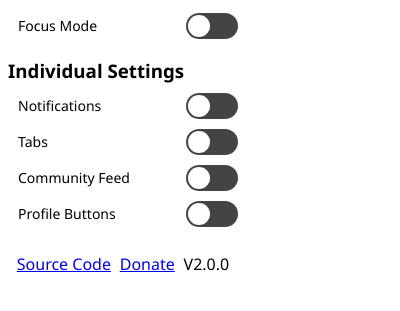
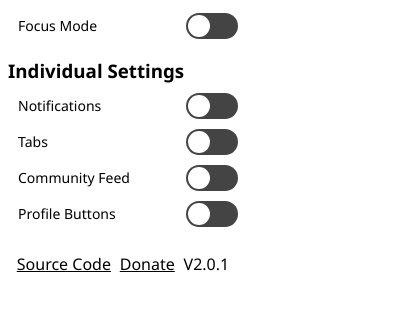
Before and after one commit to Fx64b/skool-focus-extension, a browser extension: page popup.html in a window 400 px wide. Shown: the part 107-418 px from the top of the page. Drawn offline with Linux system fonts and the light colour scheme.

Commit message:
fix(popup): minor styling fix

```diff
--- a/popup.html
+++ b/popup.html
@@ -40,6 +40,12 @@
       h3 {
         font-weight: 600;
         margin-bottom: 10px;
+      }
+
+      a,
+      a:visited,
+      a:active {
+        color: var(--text-color);
       }
 
       .toggle {
@@ -104,6 +110,7 @@
         -webkit-transform: translateX(26px);
         -ms-transform: translateX(26px);
         transform: translateX(26px);
+        background-color: var(--toggle-round-enabled);
       }
 
       .slider.round {
@@ -252,7 +259,7 @@
     <div class="footer">
       <a href="#" id="githubLink">Source Code</a>
       <a href="#" id="bmcLink">Donate</a>
-      <p>V2.0.0</p>
+      <p>V2.0.1</p>
     </div>
 
     <div id="overlay">
```
Also changed, not shown: manifest.json.
